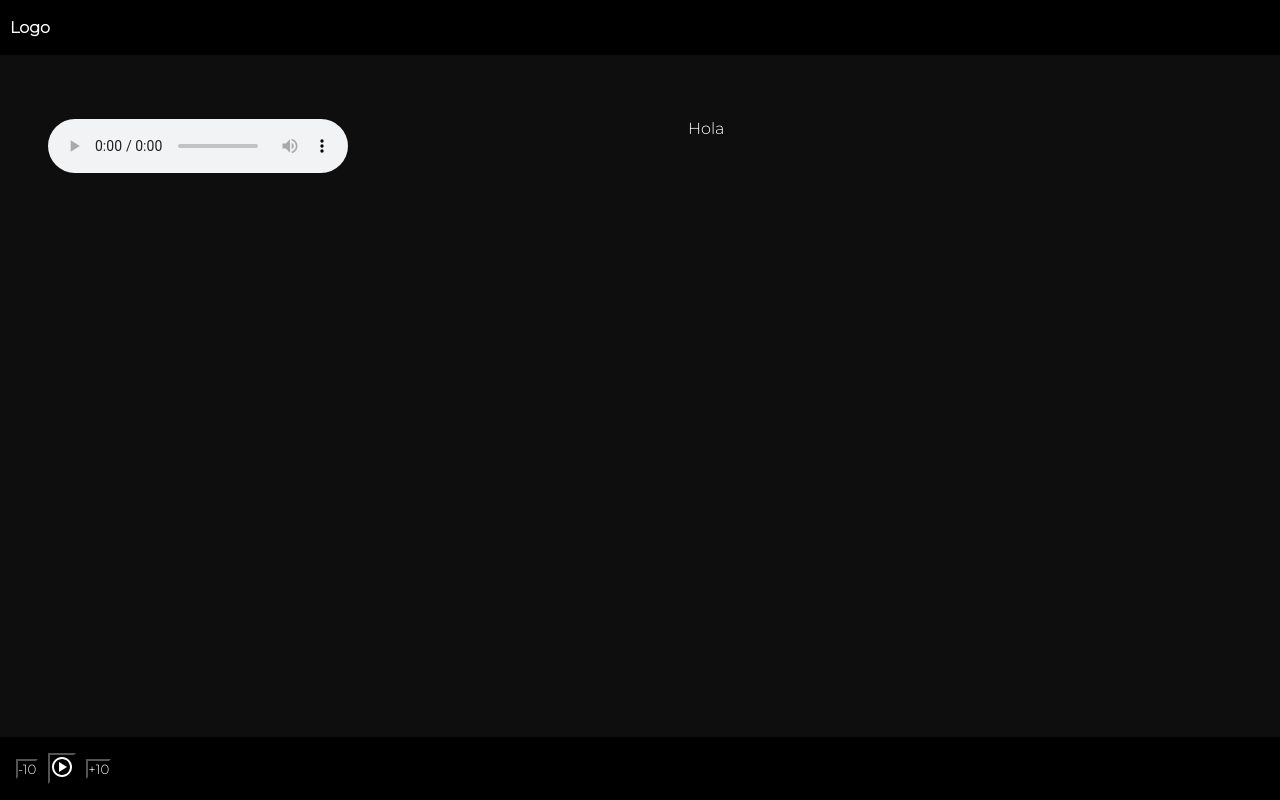
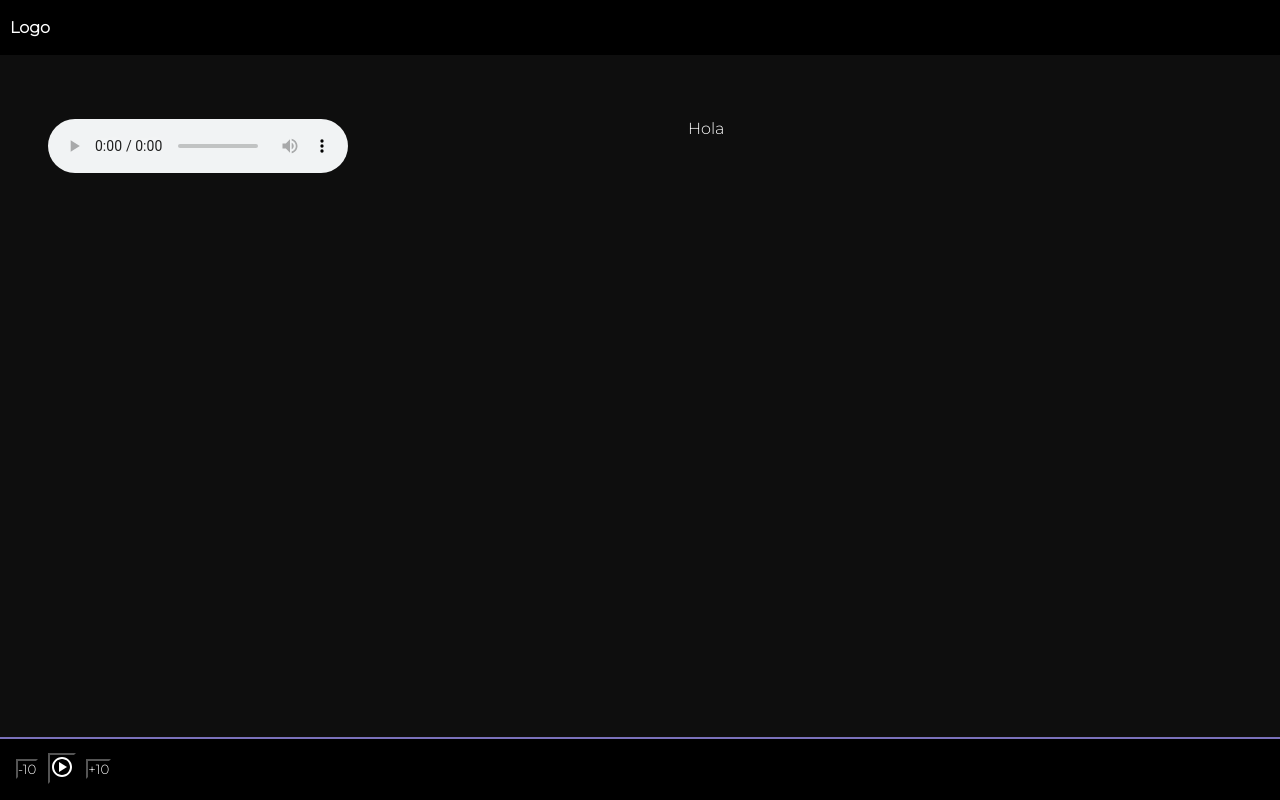
Before and after one commit to edgarmontielt/media-player, a plain HTML site: page src/pages/index.html in a window 1280 px wide. Drawn offline with Linux system fonts and the light colour scheme.

Commit message:
add: progress bar

```diff
--- a/src/css/audio/controls.css
+++ b/src/css/audio/controls.css
@@ -8,9 +8,9 @@
 }
 
 .controls-container {
-    display: flex;
-    align-items: center;
-    gap: 10px
+  display: flex;
+  align-items: center;
+  gap: 10px;
 }
 
 .controls-container_button {
@@ -18,3 +18,24 @@
   background: transparent;
   color: white;
 }
+
+#progress {
+  position: absolute;
+  top: 0;
+  left: 0;
+  height: 2px;
+  width: 100%;
+}
+
+#progress[value] {
+  appearance: none;
+  -webkit-appearance: none;
+}
+
+#progress[value]::-webkit-progress-bar {
+  background-color: rgb(122, 113, 186);
+}
+
+#progress[value]::-webkit-progress-value {
+  background-color: rgb(59, 59, 59);
+}
--- a/src/js/audio/index.js
+++ b/src/js/audio/index.js
@@ -4,6 +4,7 @@
 
 const contentList = document.querySelector(".content-list");
 const songContainer = document.getElementById("audio");
+const progress = document.getElementById('progress')
 const folder = "../assets/audio/";
 let duration;
 
@@ -11,7 +12,6 @@
 
 songContainer.addEventListener("loadeddata", (event) => {
     duration = event.target.duration;
-    console.log(duration);
 });
 
 export default function audioController() {
@@ -20,6 +20,11 @@
         contentList.appendChild(res);
         addEvents(res, song);
     });
+
+    songContainer.addEventListener('timeupdate', (event) => {
+        const time = (event.target.currentTime / event.target.duration) * 100
+        progress.value = isNaN(time) ? 0 : time
+    })
 }
 
 function renderSongName(data) {
--- a/src/pages/index.html
+++ b/src/pages/index.html
@@ -41,6 +41,7 @@
                     <img id="" src="../../public/svg/play-circle.svg" alt="play-circle" />
                 </button>
                 <button id="advance" class="controls-container_button"> +10 </button>
+                <progress id="progress" value="0" max="100"></progress>
             </section>
         </div>
     </main>
```
